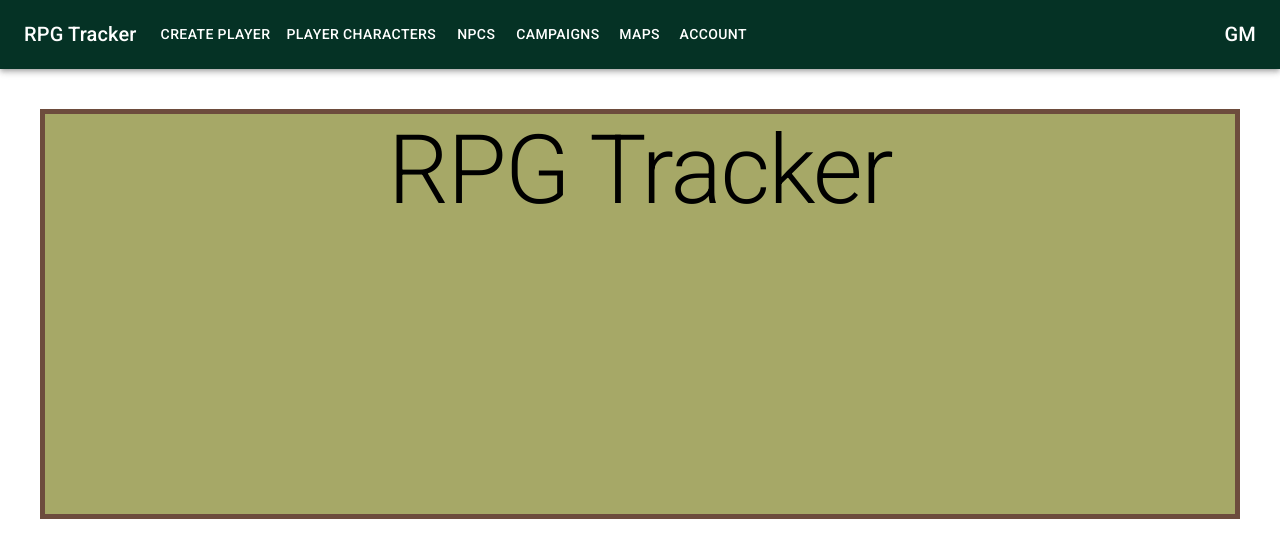
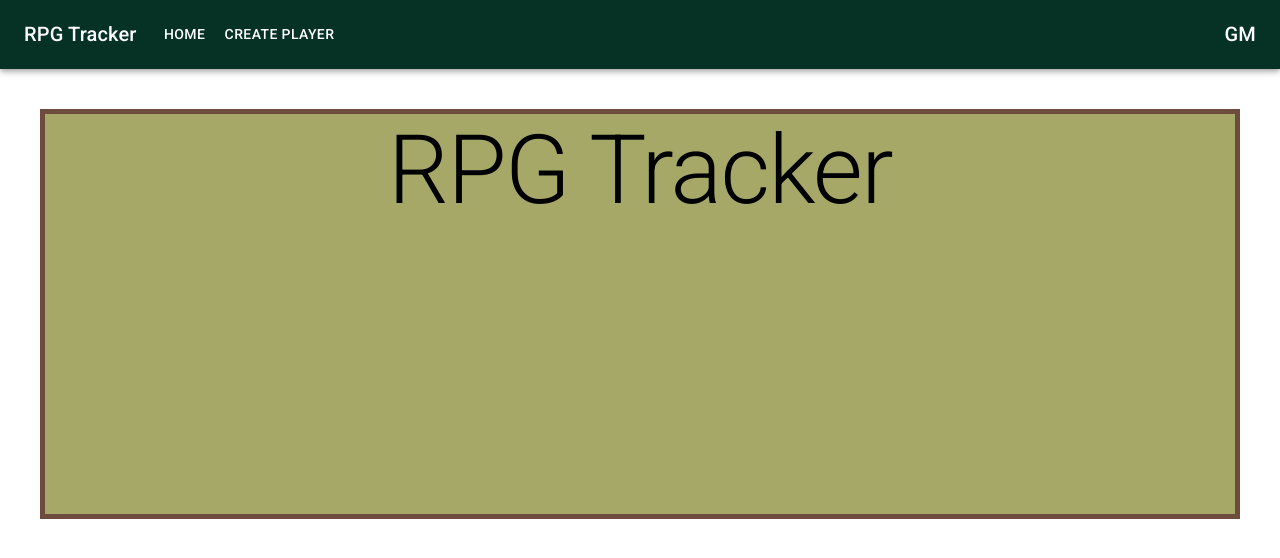
Before and after one commit to lchapmb/rpgTracker, a React (Create React App) app: page / in a window 1280 px wide. Shown: the top 558 px of the page. Built offline with nearby package versions, Linux system fonts and the light colour scheme.

Commit message:
new pages array for routing

```diff
--- a/src/components/navs/TopNav.js
+++ b/src/components/navs/TopNav.js
@@ -11,13 +11,18 @@ import Button from "@mui/material/Button";
 
 import { UserContext } from "../../App";
 
+// const pages = [
+//   "Create Player",
+//   "Player Characters",
+//   "NPCs",
+//   "Campaigns",
+//   "Maps",
+//   "Account",
+// ];
+
 const pages = [
-  "Create Player",
-  "Player Characters",
-  "NPCs",
-  "Campaigns",
-  "Maps",
-  "Account",
+  { title: "Home", path: "/" },
+  { title: "Create Player", path: "/create-player" },
 ];
 
 export default function HomePage() {
@@ -66,8 +71,8 @@ export default function HomePage() {
               }}
             >
               {pages.map((page) => (
-                <MenuItem key={page} onClick={handleCloseNavMenu}>
-                  <Typography textAlign="center">{page}</Typography>
+                <MenuItem key={page.title} onClick={handleCloseNavMenu}>
+                  <Typography textAlign="center">{page.title}</Typography>
                 </MenuItem>
               ))}
             </Menu>
@@ -84,11 +89,11 @@ export default function HomePage() {
           <Box sx={{ flexGrow: 1, display: { xs: "none", md: "flex" } }}>
             {pages.map((page) => (
               <Button
-                key={page}
+                key={page.title}
                 onClick={handleCloseNavMenu}
                 sx={{ my: 2, color: "white", display: "block" }}
               >
-                {page}
+                {page.title}
               </Button>
             ))}
           </Box>
```
